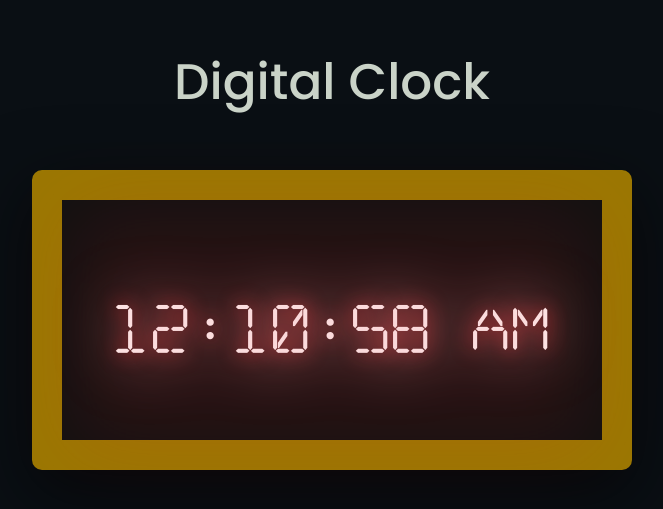
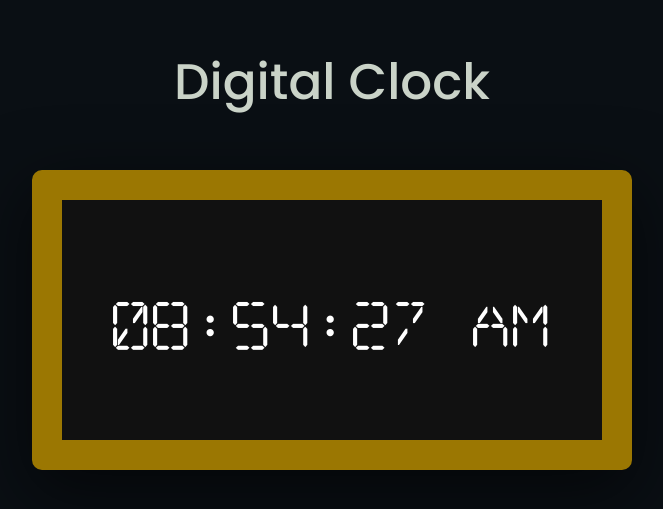
Before and after one commit to karthi23Hub/digital_clock_P_02, a plain HTML site: page index.html in a window 1280 px wide. Shown: the part 143-652 px from the top of the page, without its empty margins (308-971 px from the left). Drawn offline with Linux system fonts and the light colour scheme; a web font is replaced by a local one.

Commit message:
The digital clock created

```diff
--- a/css/index.css
+++ b/css/index.css
@@ -45,31 +45,11 @@ h2{
     box-shadow: rgba(0, 0, 0, 0.56) 0px 22px 70px 4px;
     text-align: center;
     font-size: 50px;
-    line-height: 240px;
+    line-height: 235px;
 }
 
 .clock{
     font-family:DIGITALDREAM;
     color: #ffff;
-    text-shadow: 0 0 20px var(--light-color);
     position: relative;
 }
-.clock::after{
- content: attr(data-text);
- position: absolute;
- top: 0%;
- left: 40px;
-filter: blur(30px);
-}
-
-.clock::before{
-    content: ' ';
-    position: absolute;
-    left: 0%;
-    top: 0%;
-    background-color: var(--light-color);
-    width: 100%;
-    height: 100%;
-    opacity: 0.1;
-    filter: blur(40px);
-}
--- a/index.html
+++ b/index.html
@@ -9,7 +9,7 @@
 <body>
     <h2>Digital Clock</h2>
 <div class="frame">
-   <div class="clock" data-text="12:10:58 AM">12:10:58 AM</div>
+   <div class="clock" data-text="00:00:00 AM">00:00:00 AM</div>
 </div>
     <script src="./js/digitalClock.js"></script>
 </body>
--- a/js/digitalClock.js
+++ b/js/digitalClock.js
@@ -0,0 +1,25 @@
+
+
+
+const clock = document.querySelector('.clock')
+function runClock(){
+    var time = new Date();
+    var hrs = time.getHours();
+    var min = time.getMinutes();
+    var sec = time.getSeconds();
+    var txt = "AM";
+    if(hrs>12){
+       hrs = hrs-12;
+       txt = "pm"
+    }else if(hrs == 0){
+        hrs = 12;
+        txt = "AM";
+    }
+
+    hrs = hrs<10? '0'+hrs:hrs;
+    min = min<10? '0'+min:min;
+    sec = sec<10? '0'+sec:sec;
+    clock.innerHTML = `${hrs}:${min}:${sec} ${txt}`
+}
+runClock();
+setInterval(runClock,1000);
```
